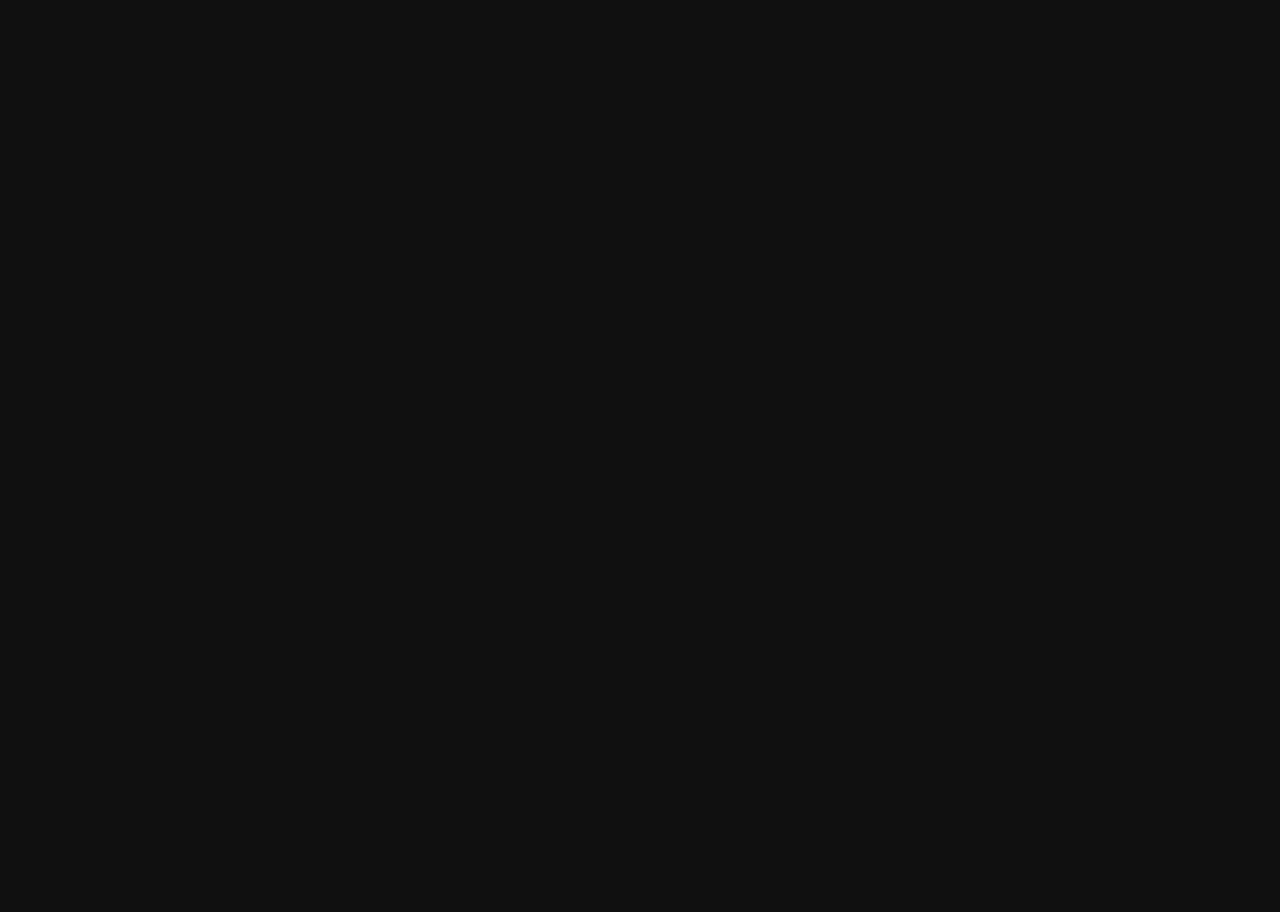
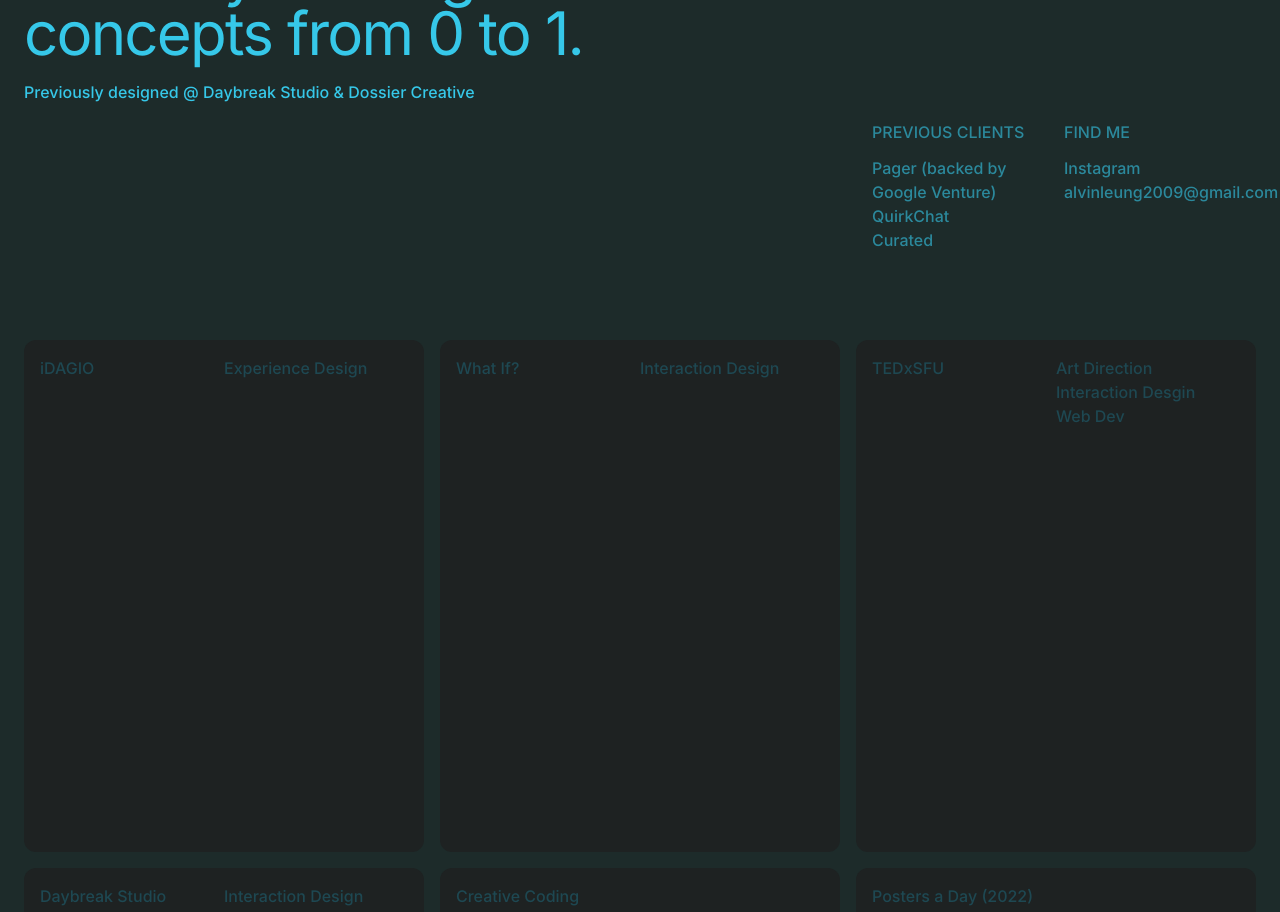
Before and after one commit to alvinleung/portfolio-website-3, a Next.js app: page / in a window 1280 px wide. Shown: the part 380-1292 px from the top of the page. Before the commit the page ends 800 px from the top, so only its background shows below. Built offline with nearby package versions, Linux system fonts and the light colour scheme; a web font is replaced by a local one.

Commit message:
create initial landing layout

```diff
--- /dev/null
+++ b/components/Layouts/LandingHero.tsx
@@ -0,0 +1,62 @@
+import { motion, useScroll, useTransform } from "framer-motion";
+import React, { useEffect } from "react";
+
+type Props = {};
+
+const LandingHero = (props: Props) => {
+  const { scrollY } = useScroll();
+  const introSectionHeight = 700;
+  const bgColour = useTransform(
+    scrollY,
+    [0, introSectionHeight],
+    ["#1d2b2a", "#0E1010"]
+  );
+  const heroScale = useTransform(scrollY, [0, introSectionHeight], [1, 0.97]);
+  const heroOpacity = useTransform(scrollY, [0, introSectionHeight], [1, 0]);
+
+  return (
+    <>
+      <motion.div
+        className="fixed w-full h-full"
+        style={{ backgroundColor: bgColour }}
+      ></motion.div>
+      <motion.section className="relative h-[90vh]">
+        <motion.div
+          className="fixed px-6 py-6 grid grid-cols-6 grid-rows-[1fr] gap-4 h-[80vh]"
+          style={{ scale: heroScale, opacity: heroOpacity }}
+        >
+          <div className="col-start-1 col-end-5 flex flex-col">
+            <h1 className="text-6xl font-normal tracking-[-.03em]">
+              Alvin Leung is an interaction designer. Informed by business and
+              user needs, he thrives in using his aesthetic sensibility and
+              prototyping wizardry to bring wild concepts from 0 to 1.
+            </h1>
+            <p className="mt-4">
+              Previously designed @ Daybreak Studio & Dossier Creative
+            </p>
+          </div>
+
+          <div className="col-start-5 row-start-2 col-end-auto flex flex-col opacity-60 pl-4">
+            <h3 className="uppercase mb-3">Previous Clients</h3>
+            <ul>
+              <li>Pager (backed by Google Venture)</li>
+              <li>QuirkChat</li>
+              <li>Curated</li>
+            </ul>
+          </div>
+          <div className="col-start-6 row-start-2 col-end-auto flex flex-col opacity-60">
+            <h3 className="uppercase mb-3">Find Me</h3>
+            <a href="https://www.instagram.com/alvinn.design/" target="blank">
+              Instagram
+            </a>
+            <a href="mailto:alvinleung2009@gmail.com">
+              alvinleung2009@gmail.com
+            </a>
+          </div>
+        </motion.div>
+      </motion.section>
+    </>
+  );
+};
+
+export default LandingHero;
--- /dev/null
+++ b/components/Layouts/ProjectGrid.tsx
@@ -0,0 +1,112 @@
+import { motion } from "framer-motion";
+import React from "react";
+
+interface ProjectGridItemProps {
+  isActive: boolean;
+  textColor: string;
+  bgColor: string;
+  projectTitle: string;
+  projectType?: string[];
+}
+
+const INACTIVE_TEXT_COLOR = "#1e4852";
+const INACTIVE_BG_COLOR = "#1E2222";
+
+const ProjectGridItem: React.FC<ProjectGridItemProps> = ({
+  bgColor,
+  textColor,
+  projectTitle,
+  projectType,
+  isActive,
+}) => {
+  return (
+    <motion.a
+      className="relative h-[40vw] rounded-xl"
+      animate={{
+        backgroundColor: isActive ? bgColor : INACTIVE_BG_COLOR,
+      }}
+      transition={{
+        duration: 0.3,
+        ease: "linear",
+      }}
+    >
+      <motion.div
+        animate={{
+          color: isActive ? textColor : INACTIVE_TEXT_COLOR,
+        }}
+        transition={{
+          duration: 0.3,
+          ease: "linear",
+        }}
+      >
+        <div className="grid grid-cols-2 p-4">
+          <div>{projectTitle}</div>
+          <div>
+            {projectType &&
+              projectType.map((type) => {
+                return <div>{type}</div>;
+              })}
+          </div>
+        </div>
+      </motion.div>
+    </motion.a>
+  );
+};
+
+type Props = {
+  isViewing: boolean;
+};
+const ProjectGrid = ({ isViewing }: Props) => {
+  return (
+    <motion.div className="grid grid-cols-3 gap-4 z-20 px-6">
+      <ProjectGridItem
+        textColor="#1C1E26"
+        bgColor="#F1F1F1"
+        projectTitle="iDAGIO"
+        projectType={["Experience Design"]}
+        isActive={isViewing}
+      />
+      <ProjectGridItem
+        textColor="#EDFF31"
+        bgColor="#292C12"
+        projectTitle="What If?"
+        projectType={["Interaction Design"]}
+        isActive={isViewing}
+      />
+      <ProjectGridItem
+        textColor="#FFF"
+        bgColor="#020202"
+        projectTitle="TEDxSFU"
+        projectType={["Art Direction", "Interaction Desgin", "Web Dev"]}
+        isActive={isViewing}
+      />
+      <ProjectGridItem
+        textColor="#1C1E26"
+        bgColor="#F1F1F1"
+        projectTitle="Daybreak Studio"
+        projectType={["Interaction Design", "Web Dev"]}
+        isActive={isViewing}
+      />
+      <ProjectGridItem
+        textColor="#F1F1F1"
+        bgColor="#020202"
+        projectTitle="Creative Coding Experiments"
+        isActive={isViewing}
+      />
+      <ProjectGridItem
+        textColor="#F1F1F1"
+        bgColor="#020202"
+        projectTitle="Posters a Day (2022)"
+        isActive={isViewing}
+      />
+      <ProjectGridItem
+        textColor="#F1F1F1"
+        bgColor="#020202"
+        projectTitle="Visual Design Projects (2018-2022)"
+        isActive={isViewing}
+      />
+    </motion.div>
+  );
+};
+
+export default ProjectGrid;
--- a/pages/index.tsx
+++ b/pages/index.tsx
@@ -1,6 +1,32 @@
+import { motion, useScroll, useTransform } from "framer-motion";
 import type { NextPage } from "next";
+import { useEffect, useState } from "react";
+import LandingHero from "../components/Layouts/LandingHero";
+import ProjectGrid from "../components/Layouts/ProjectGrid";
+
 const Home: NextPage = () => {
-  return <div>Test</div>;
+  const { scrollY } = useScroll();
+
+  const [isViewingGrid, setIsViewingGrid] = useState(false);
+
+  useEffect(() => {
+    scrollY.onChange((amount) => {
+      if (amount > 200) {
+        setIsViewingGrid(true);
+      } else {
+        setIsViewingGrid(false);
+      }
+    });
+  }, []);
+
+  console.log("re render");
+
+  return (
+    <>
+      <LandingHero />
+      <ProjectGrid isViewing={isViewingGrid} />
+    </>
+  );
 };
 
 export default Home;
--- a/styles/globals.css
+++ b/styles/globals.css
@@ -4,6 +4,11 @@
 @tailwind base;
 @tailwind components;
 @tailwind utilities;
+
+* {
+  text-rendering: geometricPrecision;
+  -webkit-font-smoothing: antialiased;
+}
 
 html,
 body {
@@ -14,8 +19,11 @@
     sans-serif;
   /* medium by default */
   font-weight: 500;
+  font-size: 16px;
+}
 
-  background-color: #0e1010;
+body {
+  background-color: #1d2b2a;
   color: #36c8e9;
 }
 
```
